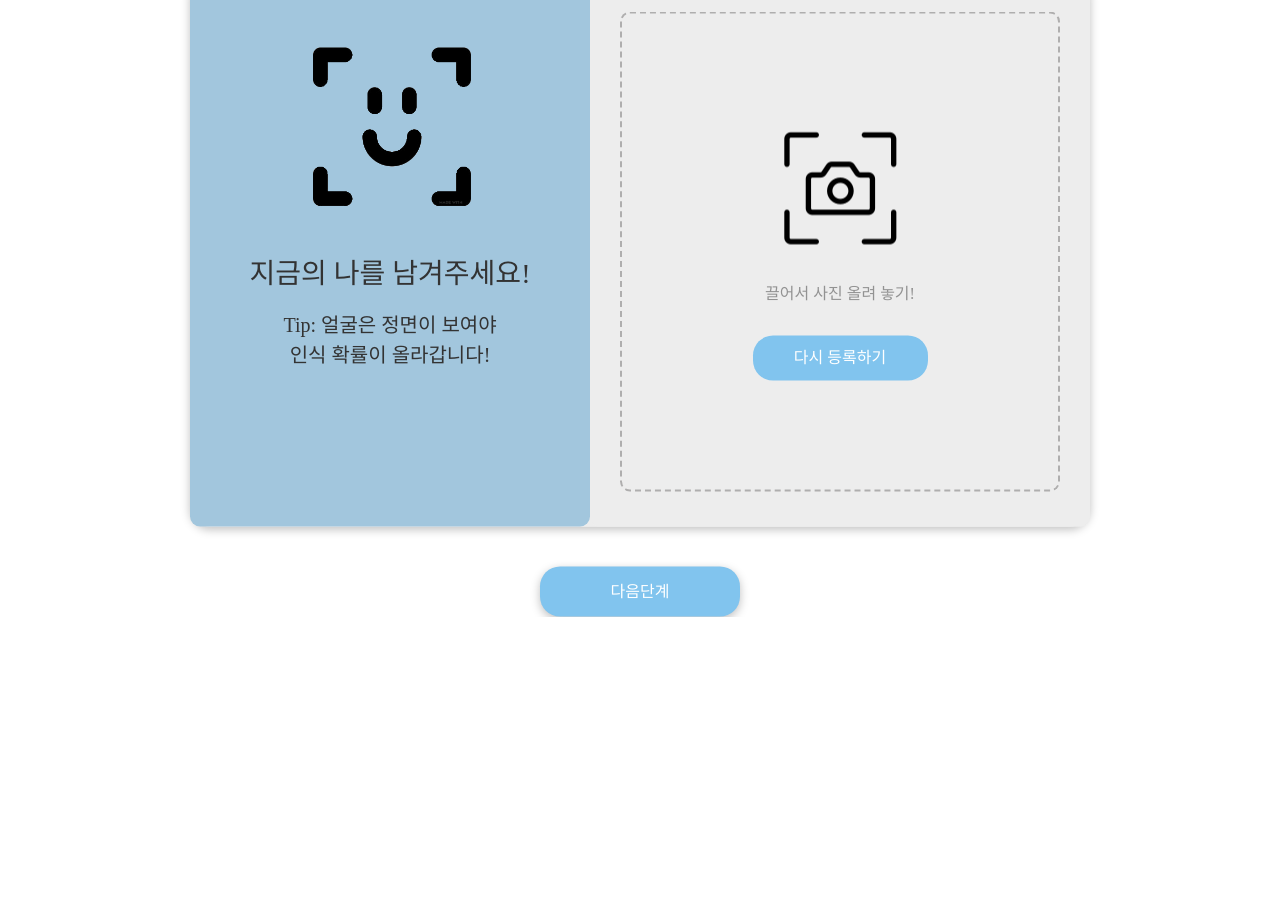
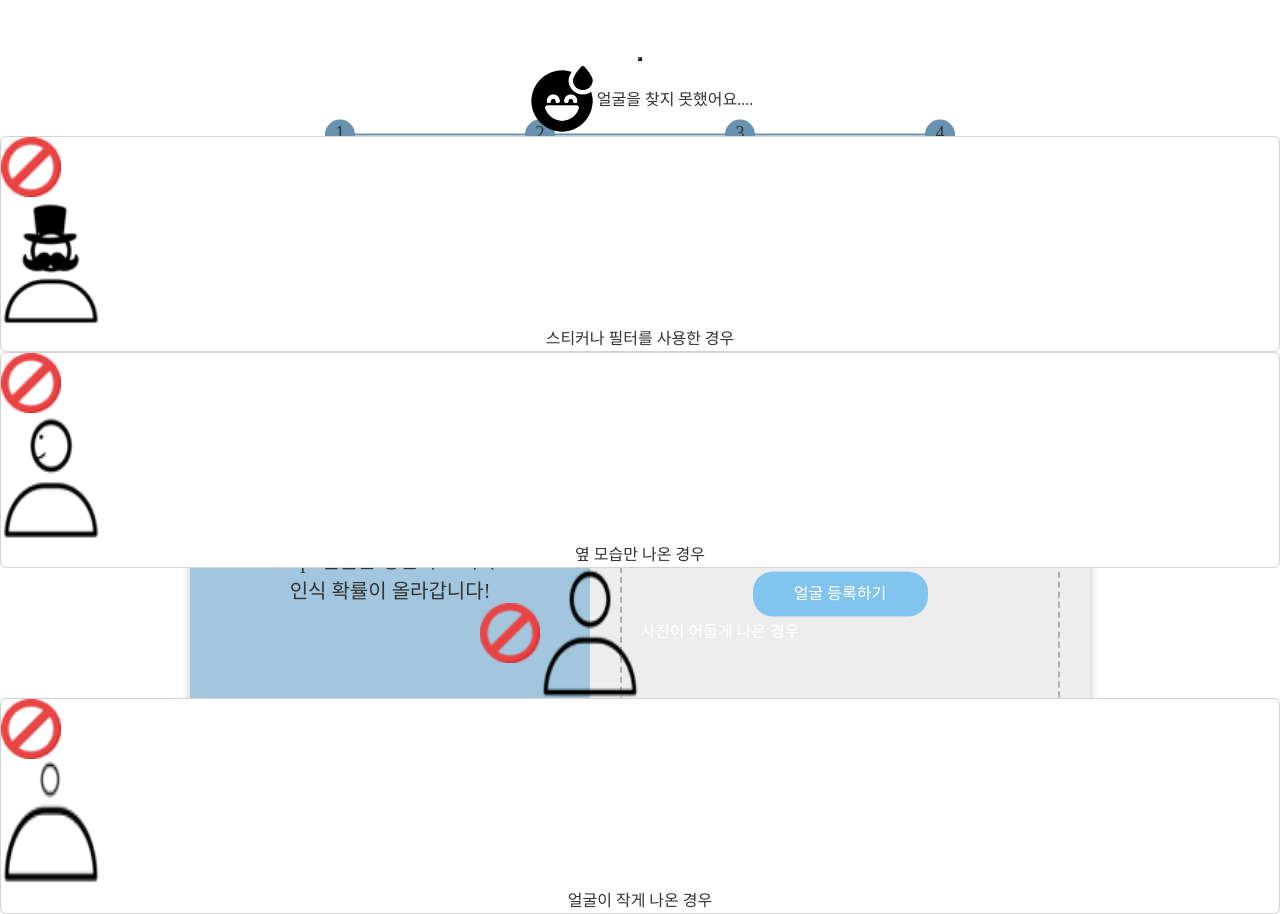
Before and after one commit to Yoengjung/final_project, a Vue app in the folder frontend/: page /FaceRegistration in a window 1280 px wide. Shown: the part 480-1394 px from the top of the page. Before the commit the page ends 1097 px from the top, so only its background shows below. Built offline with nearby package versions, Linux system fonts and the light colour scheme.

Commit message:
feat: 얼굴 사진 등록 페이지 수정 및 모달창 생성

```diff
--- /dev/null
+++ b/frontend/src/components/WarnFaceModal.vue
@@ -0,0 +1,96 @@
+<template>
+  <div class="faceReg-container">
+    <div class="warn-modal-box">
+      <div
+        class="warn-modal-wrap"
+        id="modal-wrap"
+        v-show="modal_Check"
+        @click="modal_click"
+      >
+        <div class="modal-container1" @click.stop="">
+          <div class="warn-modal-btn">
+            <button id="warn_modal_close" @click="hideModal"></button>
+          </div>
+          <div class="warn-info">
+            <div class="warn-info-box">
+              <div class="warn-info-box-1">
+                <img src="../img/FaceRegistration/warn_img.png" width="70" />
+                <span class="warn-title">얼굴을 찾지 못했어요....</span>
+              </div>
+            </div>
+            <div class="info-cards-container">
+              <div class="info-cards-1 card">
+                <img
+                  src="../img/FaceRegistration/warn_info_img/image 79.png"
+                  width="60"
+                />
+                <img
+                  src="../img/FaceRegistration/warn_info_img/image 75.png"
+                  width="100"
+                  height="130"
+                />
+                <span class="info-coment">스티커나 필터를 사용한 경우</span>
+              </div>
+              <div class="info-cards-2 card">
+                <img
+                  src="../img/FaceRegistration/warn_info_img/image 79.png"
+                  width="60"
+                />
+                <img
+                  src="../img/FaceRegistration/warn_info_img/image 76.png"
+                  width="100"
+                  height="130"
+                />
+                <span class="info-coment">옆 모습만 나온 경우</span>
+              </div>
+              <div class="info-cards-3 bcard">
+                <img
+                  src="../img/FaceRegistration/warn_info_img/image 79.png"
+                  width="60"
+                />
+                <img
+                  src="../img/FaceRegistration/warn_info_img/image 77.png"
+                  width="100"
+                  height="130"
+                />
+                <span class="info-coment" style="color: white"
+                  >사진이 어둡게 나온 경우</span
+                >
+              </div>
+              <div class="info-cards-4 card">
+                <img
+                  src="../img/FaceRegistration/warn_info_img/image 79.png"
+                  width="60"
+                />
+                <img
+                  src="../img/FaceRegistration/warn_info_img/image 78.png"
+                  width="100"
+                  height="130"
+                />
+                <span class="info-coment">얼굴이 작게 나온 경우</span>
+              </div>
+            </div>
+          </div>
+        </div>
+      </div>
+    </div>
+  </div>
+</template>
+<script>
+export default {
+  name: "warnFaceModal",
+  data() {
+    return {};
+  },
+  props: {
+    modal_Check: {
+      type: Boolean,
+    },
+  },
+  methods: {
+    hideModal() {
+      this.$emit("hide-modal");
+    },
+  },
+};
+</script>
--- a/frontend/src/css/faceRegistration.css
+++ b/frontend/src/css/faceRegistration.css
@@ -1,12 +1,12 @@
-/* 컨테이너 */
 .container-2 {
   width: 100%;
   height: 100%;
   display: flex;
   flex-direction: column;
   text-align: center;
-  top: 600px;
+  top: 400px;
 }
+
 .fake-div {
   border-radius: 20px;
   box-shadow: 0px 3px 10px 0px rgba(0, 0, 0, 0.25);
@@ -224,7 +224,8 @@ ul li .active .awesome {
 
 /* 모달---------------------------------------------- */
 /* dimmed */
-.modal-wrap {
+
+.warn-modal-wrap {
   position: fixed;
   top: 0px;
   left: 0px;
@@ -240,7 +241,7 @@ ul li .active .awesome {
 }
 
 /* modal or popup */
-.modal-container {
+.modal-container1 {
   position: relative;
   width: 660px;
   height: 690px;
@@ -250,12 +251,22 @@ ul li .active .awesome {
   box-sizing: border-box;
 }
 /* X 버튼 */
-#modal_close {
+#warn_modal_close {
+  position: relative;
+  display: block;
   width: 39px;
   height: 36px;
   float: right;
   background: url("../img/FaceRegistration/image-74.png");
   border: none;
+  cursor: pointer;
+  z-index: 2;
+}
+
+.warn-info {
+  width: 100%;
+  height: 100%;
+  z-index: -2;
 }
 
 /* 모달 내용 */
--- a/frontend/src/pages/FaceRegistration.vue
+++ b/frontend/src/pages/FaceRegistration.vue
@@ -1,8 +1,9 @@
 <template>
+  <div class="faceReg-container">
     <div class="container-2">
       <div class="reg-card">
         <div class="pro-bar">
-        <stress-bar />
+          <StressBar />
         </div>
         <div class="fake-div">
           <div class="reg-box-card">
@@ -31,7 +32,7 @@
                     <span>끌어서 사진 올려 놓기!</span>
                   </div>
                   <div class="upload-area-box3">
-                  <button id="upload-btn">다시 등록하기</button>
+                    <button id="upload-btn">얼굴 등록하기</button>
                   </div>
                 </div>
               </div>
@@ -43,28 +44,29 @@
           <button id="analyze" type="submit">다음단계</button>
         </div>
       </div>
+      <warnFaceModal :modal_Check="isModalVisible" @hide-modal="hideModal" />
+    </div>
   </div>
 </template>
 <script>
 import StressBar from "@/components/StressBar.vue";
+import WarnFaceModal from "../components/WarnFaceModal";
+
 export default {
   name: "Faceregistration",
   components: {
     StressBar,
+    WarnFaceModal,
   },
   data() {
     return {
       file_name: "",
-      model_Check: false,
+      isModalVisible: true,
     };
   },
-
   methods: {
-    getFileName(event) {
-      this.file_name = event.target.files[0].name;
-    },
-    modal_click() {
-      this.modal_Check = !this.model_Check;
+    hideModal() {
+      this.isModalVisible = false; // 모달을 숨김
     },
   },
 };
```
Also changed, not shown: frontend/src/img/FaceRegistration/faceReg_bg.png (added). Lines whose indentation alone changed are shown as unchanged.
